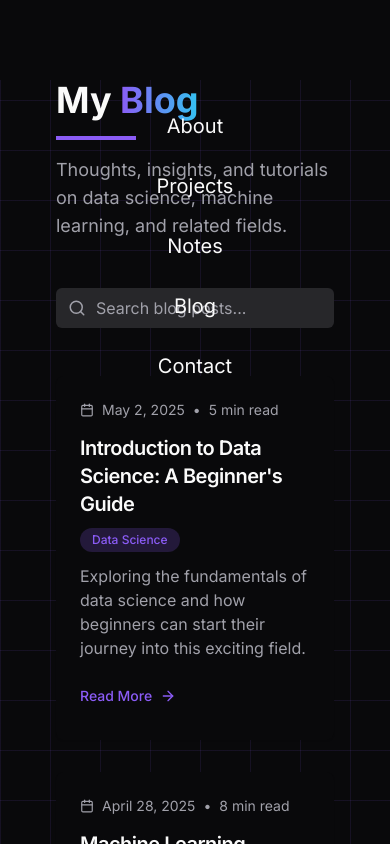
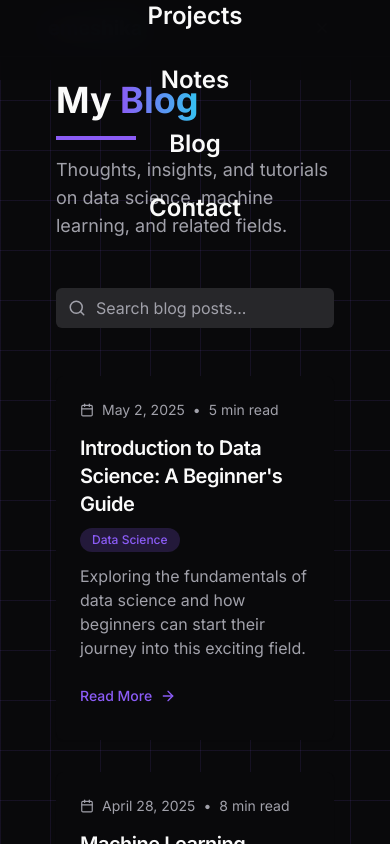
Before and after one commit to emeshika/emeshika.com, a React (Vite) app: page /blog in a window 390 px wide. Both pictures are taken after a click on the button 322 px from the left and 28 px from the top of the page. Shown: the top 844 px of the page. Built offline with nearby package versions, Linux system fonts and the light colour scheme.

Commit message:
commit navbar

```diff
--- a/src/components/Navbar.tsx
+++ b/src/components/Navbar.tsx
@@ -79,13 +79,13 @@ const Navbar = () => {
 
       {/* Mobile menu */}
       {isMenuOpen && (
-        <div className="md:hidden fixed inset-0 bg-background z-[60] pt-20">
-          <div className="flex flex-col items-center gap-8 p-8">
-            <button onClick={() => scrollToSection('about')} className="text-xl">About</button>
-            <button onClick={() => scrollToSection('projects')} className="text-xl">Projects</button>
+        <div className="md:hidden fixed inset-0 bg-background/95 backdrop-blur-lg z-[60] pt-20 flex flex-col items-center justify-center">
+          <div className="flex flex-col items-center gap-8 p-8 w-full">
+            <button onClick={() => scrollToSection('about')} className="text-2xl font-semibold">About</button>
+            <button onClick={() => scrollToSection('projects')} className="text-2xl font-semibold">Projects</button>
             <a
               href="https://app.gitbook.com/o/pUnQytAcy3IqtzDnPUnC/s/0FndmxzFFmyCwRJGQ8zO/getting-started/quickstart"
-              className="text-xl"
+              className="text-2xl font-semibold"
               target="_blank"
               rel="noopener noreferrer"
               onClick={toggleMenu}
@@ -94,7 +94,7 @@ const Navbar = () => {
             </a>
             <a
               href="https://app.gitbook.com/o/pUnQytAcy3IqtzDnPUnC/s/0FndmxzFFmyCwRJGQ8zO/getting-started/quickstart"
-              className="text-xl"
+              className="text-2xl font-semibold"
               target="_blank"
               rel="noopener noreferrer"
               onClick={toggleMenu}
@@ -103,7 +103,7 @@ const Navbar = () => {
             </a>
             <button
               onClick={() => scrollToSection('contact')}
-              className="text-xl"
+              className="text-2xl font-semibold"
             >
               Contact
             </button>
```
